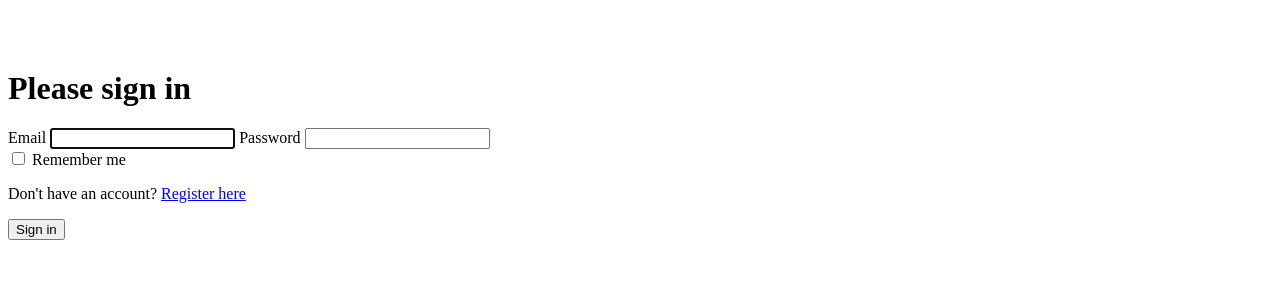
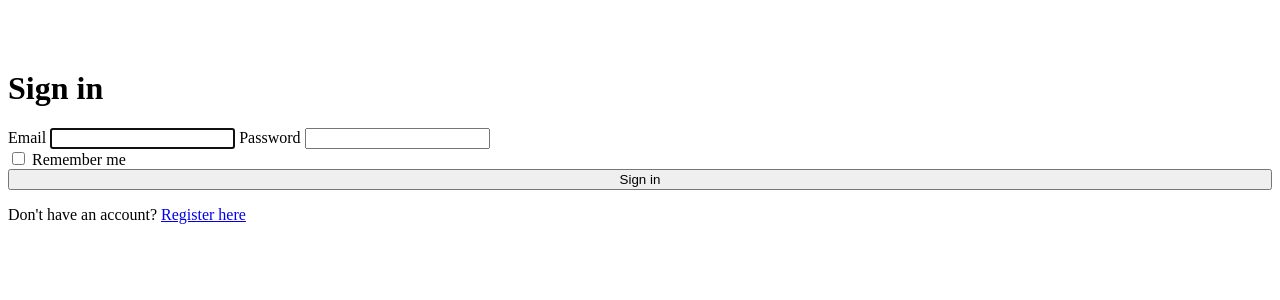
Before and after one commit to AshCript/pinny, a Symfony app: template templates/security/login.html.twig in a window 1280 px wide. Shown: the part 78-378 px from the top of the page. Run offline with Twig, Linux system fonts and the light colour scheme; the template is opened without the code that fills it, so the values that code supplies are empty; some libraries are stand-ins or nearby versions.

Commit message:
Styling login & register forms

```diff
--- a/templates/security/login.html.twig
+++ b/templates/security/login.html.twig
@@ -3,6 +3,9 @@
 {% block title %}Log in!{% endblock %}
 
 {% block body %}
+<div class="row" style="justify-content: center">
+    <div class="col-md-6">
+
         <form method="post">
             {% if error %}
                 <div class="alert alert-danger">{{ error.messageKey|trans(error.messageData, 'security') }}</div>
@@ -14,7 +17,7 @@
                 </div>
             {% endif %}
 
-    <h1 class="h3 mb-3 font-weight-normal">Please sign in</h1>
+            <h1 class="h3 mb-3 font-weight-normal">Sign in</h1>
             <label for="inputEmail">Email</label>
             <input type="email" value="{{ last_username }}" name="email" id="inputEmail" class="form-control" autocomplete="email" required autofocus>
             <label for="inputPassword">Password</label>
@@ -34,9 +37,11 @@
                     </label>
                 </div>
 
-    <p>Don't have an account? <a href= {{ path('app_register') }}>Register here</a> </p>
-    <button class="btn btn-lg btn-primary" type="submit">
+            <button class="btn btn-lg btn-primary" style="width: 100%;" type="submit">
                 Sign in
             </button>
         </form>
+        <p class='my-4 text-muted'>Don't have an account? <a href= {{ path('app_register') }}>Register here</a> </p>
+    </div>
+</div>
 {% endblock %}
```
Also changed, not shown: templates/registration/register.html.twig (+10 -4 lines). Lines whose indentation alone changed are shown as unchanged.
